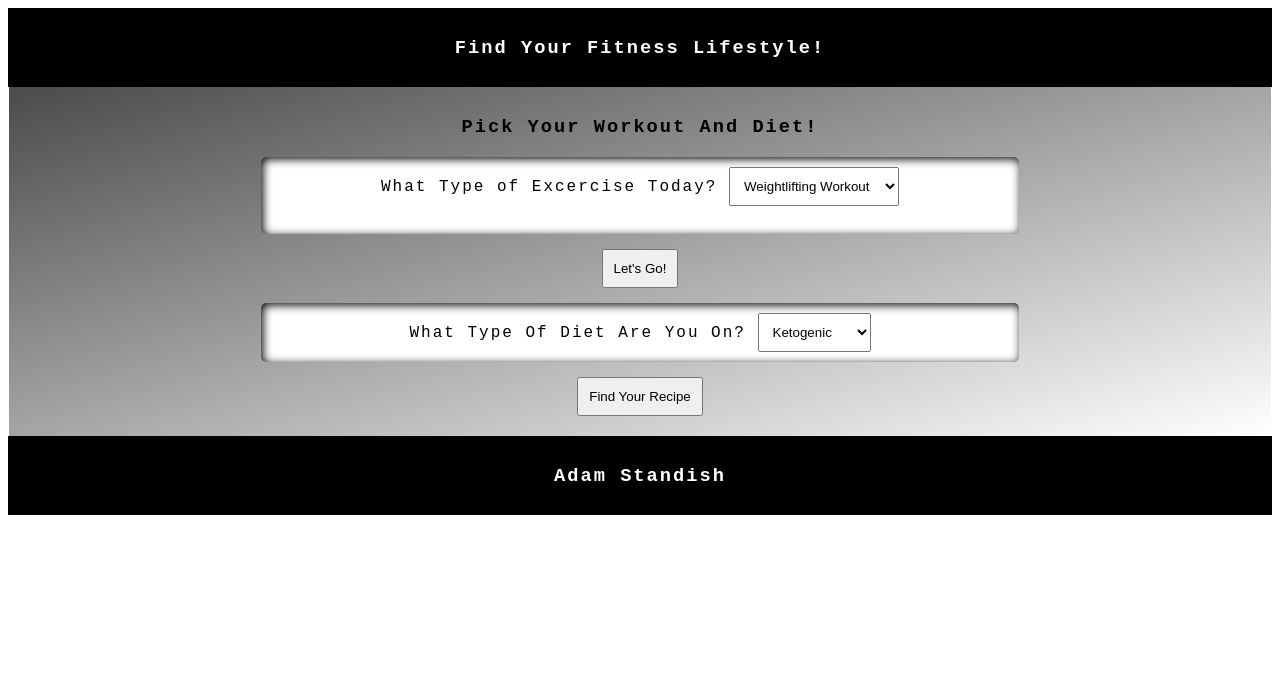
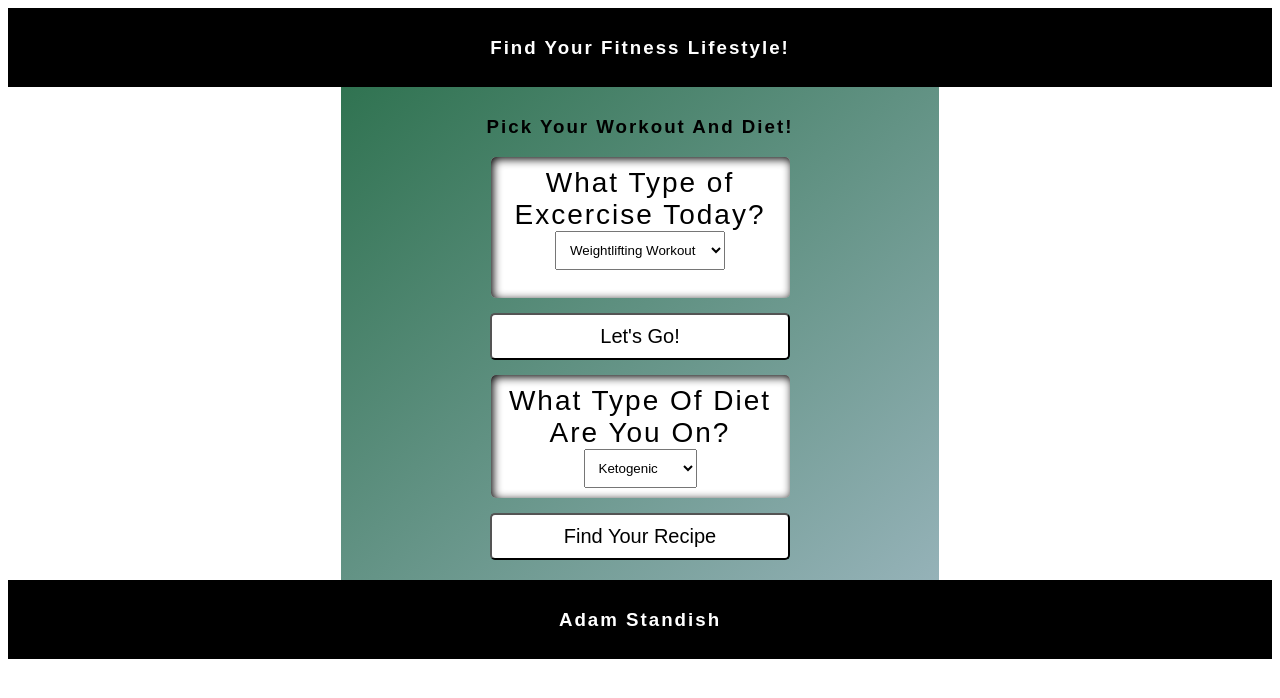
Before and after one commit to cloudflips32/thinkful-API-MVP, a plain HTML site: page index.html in a window 1280 px wide. Drawn offline with nearby package versions, Linux system fonts and the light colour scheme.

Commit message:
Update app.css
Additional CSS and responsiveness added.

```diff
--- a/app.css
+++ b/app.css
@@ -1,5 +1,6 @@
 * {
   box-sizing: border-box;
+  font-family: 'Kanit', sans-serif;
 }
 
 body {
@@ -20,15 +21,23 @@ header, footer {
   padding: 10px;
 }
 
-footer {
-  position: absolute bottom;
+nav ul li {
+  display: inline-flex;
+  align-items: center;
+}
+
+i:hover {
+  color: #95B2B8;
 }
 
 main {
-  background-image: linear-gradient(to top left, rgb(255, 255, 255), rgba(0, 0, 0, 0.705));
+  display: flex;
+  background-image: linear-gradient(to top left, #95B2B8, #307351);
   padding: 10px 0 5px 0;
   border-left: #FFF 1px solid;
   border-right: #FFF 1px solid;
+  max-width: 600px;
+  align-self: center;
 }
 
 form {
@@ -36,19 +45,34 @@ form {
   color: #000;
   box-shadow: inset 2px 2px 10px;
   padding: 10px;
-  max-width: 60%;
+  width: 50%;
   margin-left: auto;
   margin-right: auto;
   border-radius: 5px;
 }
 
+form label {
+  font-size: 1.75rem;
+}
+
 form select {
+  position: absolute right 30px;
   padding: 10px;
 }
 
 button {
+  width: 300px;
   padding: 10px;
   margin: 15px;
+  border-radius: 5px;
+  font-size: 1.25rem;
+  background-color: #FFF;
+  box-shadow: inset 0 0 0 0 gray;
+  transition: ease-out 300ms;
+}
+
+button:hover {
+  box-shadow: inset 300px 0 0 0 gray;
 }
 
 a {
@@ -60,11 +84,36 @@ a {
   display: none;
 }
 
+ul {
+  align-self: center;
+}
+
 ul li {
   list-style-type: none;
+  align-items: center;
 }
 
 img {
   border-radius: 15px;
   box-shadow: 2px 2px 10px #FFF;
 }
+
+@media (min-width: 600px) {
+
+  h3 {
+    text-align: center;
+  }
+
+  main {
+    display: flex;
+    flex-direction: column;
+    text-align: center;
+    width: 100%;
+    align-items: center;
+  }
+
+  div {
+    margin: 4rem;
+    flex: 3;
+  }
+}
```
